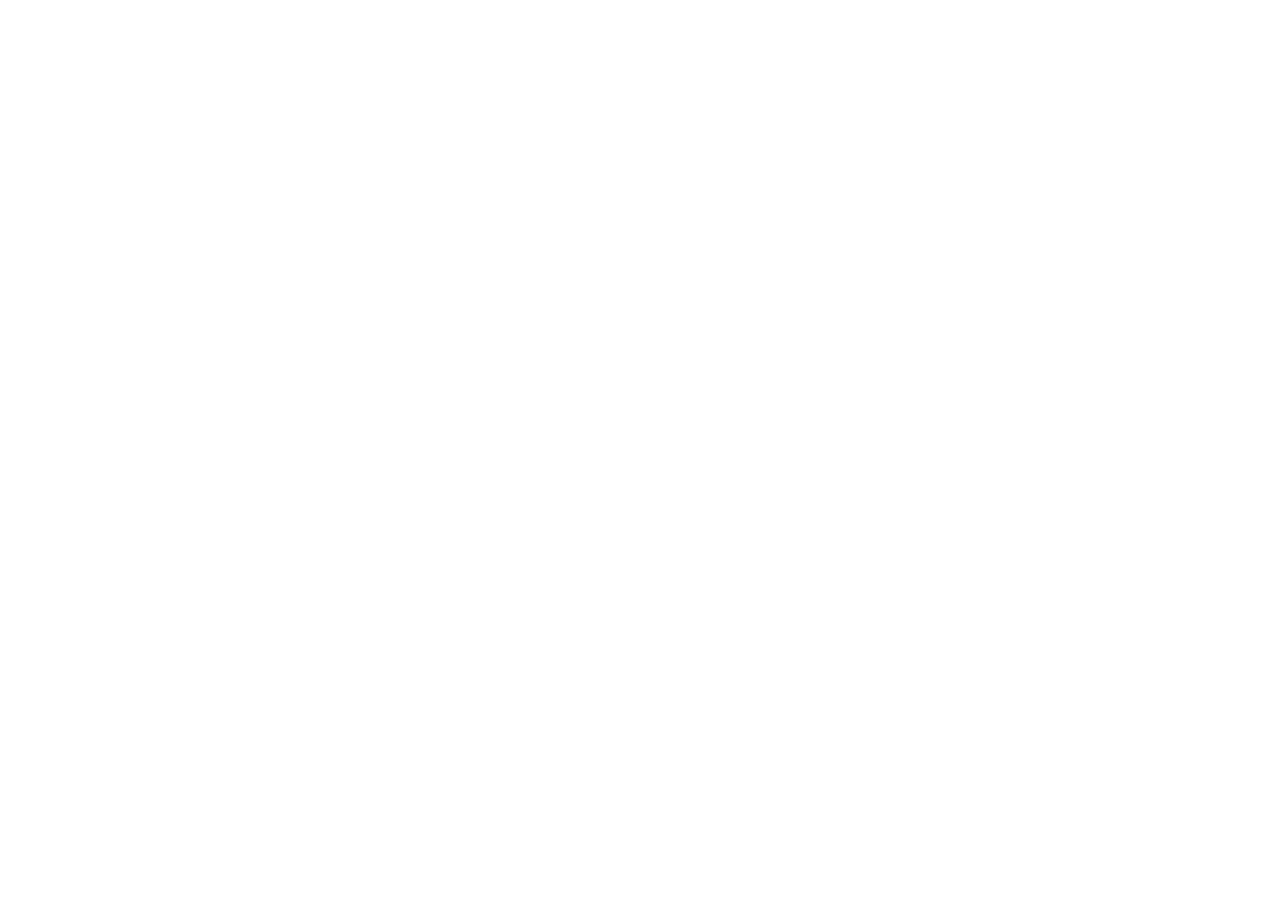
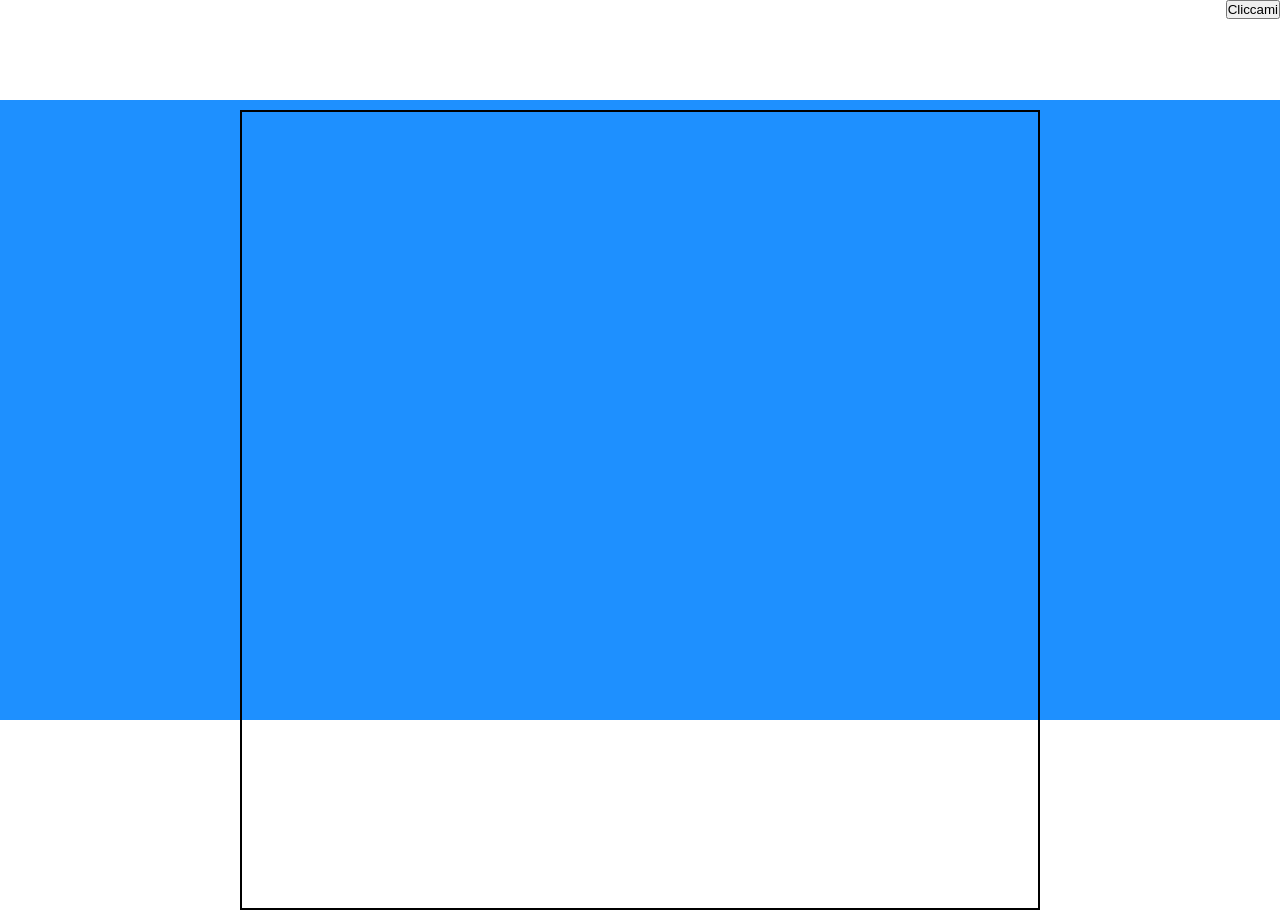
Before and after one commit to mariocstweb/js-campominato-grid, a plain HTML site: page index.html in a window 1280 px wide. Before the commit the page ends 800 px from the top, so only its background shows below. Drawn offline with Linux system fonts and the light colour scheme.

Commit message:
added script

```diff
--- a/index.html
+++ b/index.html
@@ -7,5 +7,17 @@
     <script defer src="script.js"></script>
     <title>Document</title>
   </head>
-  <body></body>
+  <body>
+    <header>
+      <div class="nav">
+        <button id="button">Cliccami</button>
+      </div>
+    </header>
+    <main>
+      <div class="container">
+        <div id="box"></div>
+      </div>
+    </main>
+    <footer></footer>
+  </body>
 </html>
--- a/script.js
+++ b/script.js
@@ -0,0 +1,29 @@
+// 1) Recupero gli elementi
+const box = document.getElementById("box");
+const button = document.getElementById("button");
+// 2) Griglia di partenza
+let rows = 10;
+let cols = 10;
+const totalCells = rows * cols;
+
+// FUNZIONI:
+
+// Funzione per creare le celle
+const createCell = (num) => {
+  const cell = document.createElement("div");
+  cell.className = "cell";
+  cell.innerText = num;
+  return cell;
+};
+
+// Funzione per creare la griglia
+const createGrid = () => {
+  for (let i = 1; i <= totalCells; i++) {
+    const cell = createCell(i);
+    box.appendChild(cell);
+  }
+};
+
+button.addEventListener("click", () => {
+  createGrid();
+});
--- a/style.css
+++ b/style.css
@@ -0,0 +1,61 @@
+/* CSS RESET */
+* {
+  margin: 0;
+  padding: 0;
+  box-sizing: border-box;
+}
+
+.container {
+  padding: 10px;
+  width: 100%;
+  max-width: 1080px;
+  margin: 0 auto;
+  display: flex;
+  justify-content: center;
+}
+
+/* HEADER NAVBAR */
+
+header {
+  height: 100px;
+  background-color: #fff;
+}
+
+.nav {
+  display: flex;
+  justify-content: flex-end;
+  align-items: center;
+}
+
+/* MAIN */
+main {
+  height: calc(100vh - 180px);
+  background-color: dodgerblue;
+}
+
+#box {
+  width: 800px;
+  height: 800px;
+  display: flex;
+  flex-wrap: wrap;
+  border: 2px solid rgb(0, 0, 0);
+}
+
+.cell {
+  width: calc(100% / 10);
+  height: calc(100% / 10);
+  border: 1px solid black;
+  cursor: pointer;
+  color: #fff;
+
+  display: flex;
+  justify-content: center;
+  align-items: center;
+}
+
+/* FOOTER */
+
+footer {
+  height: 80px;
+  background-color: #fff;
+}
```
